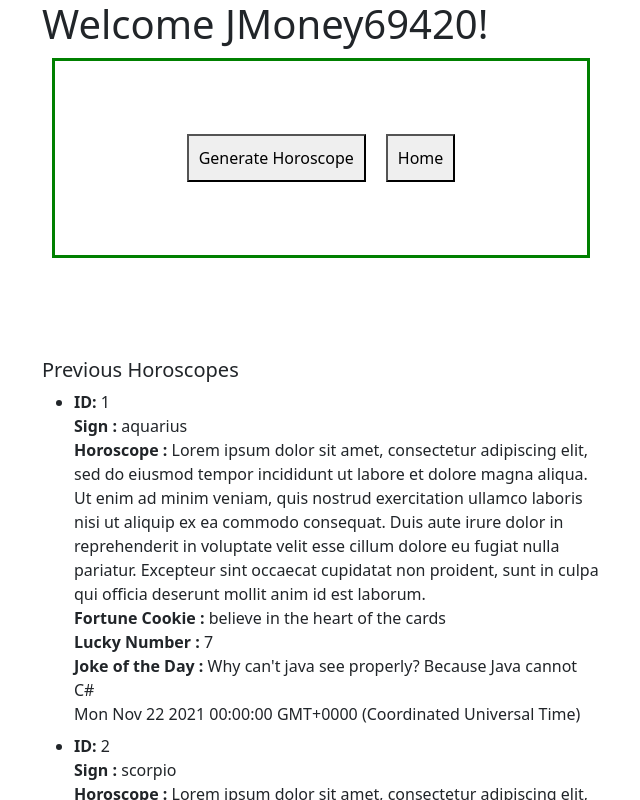
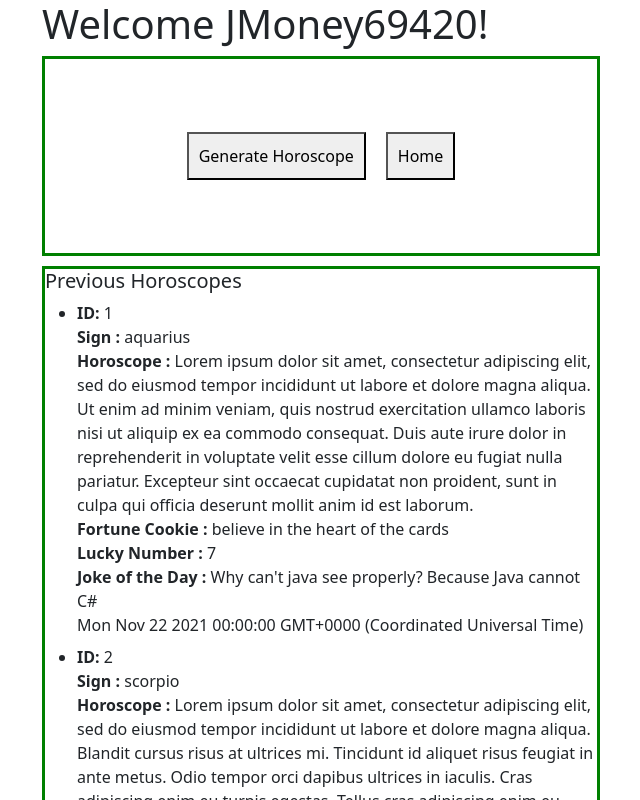
Before and after one commit to bphung1/horoscopeProject, an Angular app in the folder HoroscopeAngular/HoroscopeApp/: page /profile in a window 1280 px wide. Shown: the top 800 px of the page, without its empty margins (40-680 px from the left). Built offline with nearby package versions, Linux system fonts and the light colour scheme.

Commit message:
visual changes to profile page
A bit more pretty

```diff
--- a/HoroscopeAngular/HoroscopeApp/src/app/profile/profilepage/profilepage.component.css
+++ b/HoroscopeAngular/HoroscopeApp/src/app/profile/profilepage/profilepage.component.css
@@ -13,15 +13,13 @@ form {
 }
 
 .prevHoroscopeContainer {
-    margin-bottom: 100px;
-    margin-top: 100px;
+    margin-bottom: 10px;
+    margin-top: 10px;
 }
 
 
 
 .buttonContainerStyle{
-  margin: 10px;
-  padding: 10px;
   display: flex;
   justify-content: center;
   align-items: center;
@@ -34,3 +32,11 @@ form {
   margin: 10px;
   padding: 10px;
 }
+
+.formContainer{
+  border: 3px solid green;
+}
+
+.prevHoroscopeContainer{
+  border: 3px solid green;
+}
--- a/HoroscopeAngular/HoroscopeApp/src/app/profile/profilepage/profilepage.component.html
+++ b/HoroscopeAngular/HoroscopeApp/src/app/profile/profilepage/profilepage.component.html
@@ -63,7 +63,7 @@
 
 
 
-
+    <div class="formContainer">
 
       <h5>Update Profile Information</h5>
       <form (ngSubmit)="updateUser()" #f="ngForm">
@@ -121,6 +121,8 @@
         </button>
       </form>
 
+    </div>
+
 
 
 
```
Also changed, not shown: HoroscopeAngular/HoroscopeApp/src/app/horoscope.ts (deleted, +0 -9 lines), HoroscopeAngular/HoroscopeApp/src/app/horoscopes.ts (deleted), HoroscopeAngular/HoroscopeApp/src/app/profile/profilepage/profilepage.component.ts (line endings or trailing spaces). Lines whose indentation alone changed are shown as unchanged.
